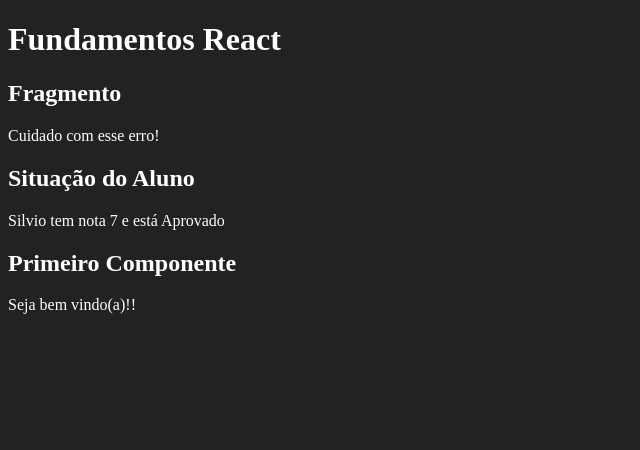
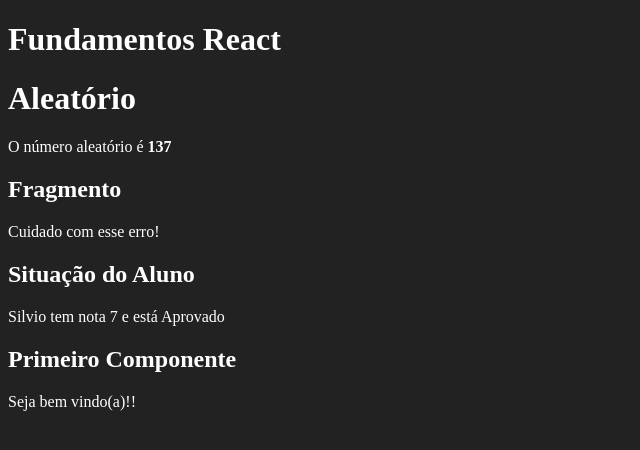
Before and after one commit to SilvioDiasJr/fundamentos-react, a React (Create React App) app in the folder fundamentos-react/: page / in a window 1280 px wide. Shown: the top 450 px of the page, without its empty margins (0-640 px from the left). Built offline with nearby package versions, Linux system fonts and the light colour scheme.

Commit message:
adicionar  importe do componente Aleatorio.jsx

```diff
--- a/fundamentos-react/src/components/basicos/App.jsx
+++ b/fundamentos-react/src/components/basicos/App.jsx
@@ -3,11 +3,16 @@
 import Primeiro from './Primeiro'
 import ComParametro from './ComParametro'
 import Fragmento from './Fragmento'
+import Aleatorio from './Aleatorio'
 
 const App = () => {
   return (
     <div id="app">
       <h1>Fundamentos React</h1>
+      <Aleatorio
+        min={1}
+        max={150}
+      />
       <Fragmento />
       <ComParametro
         titulo= "Situação do Aluno"
```
